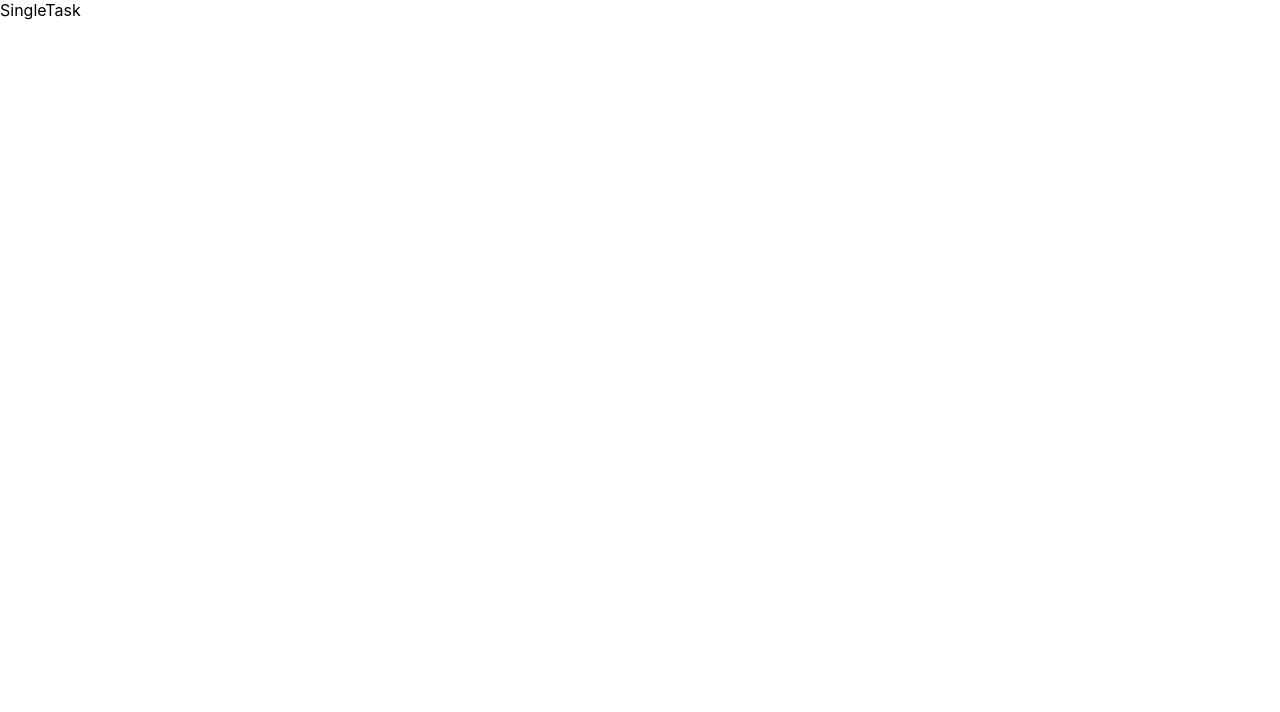
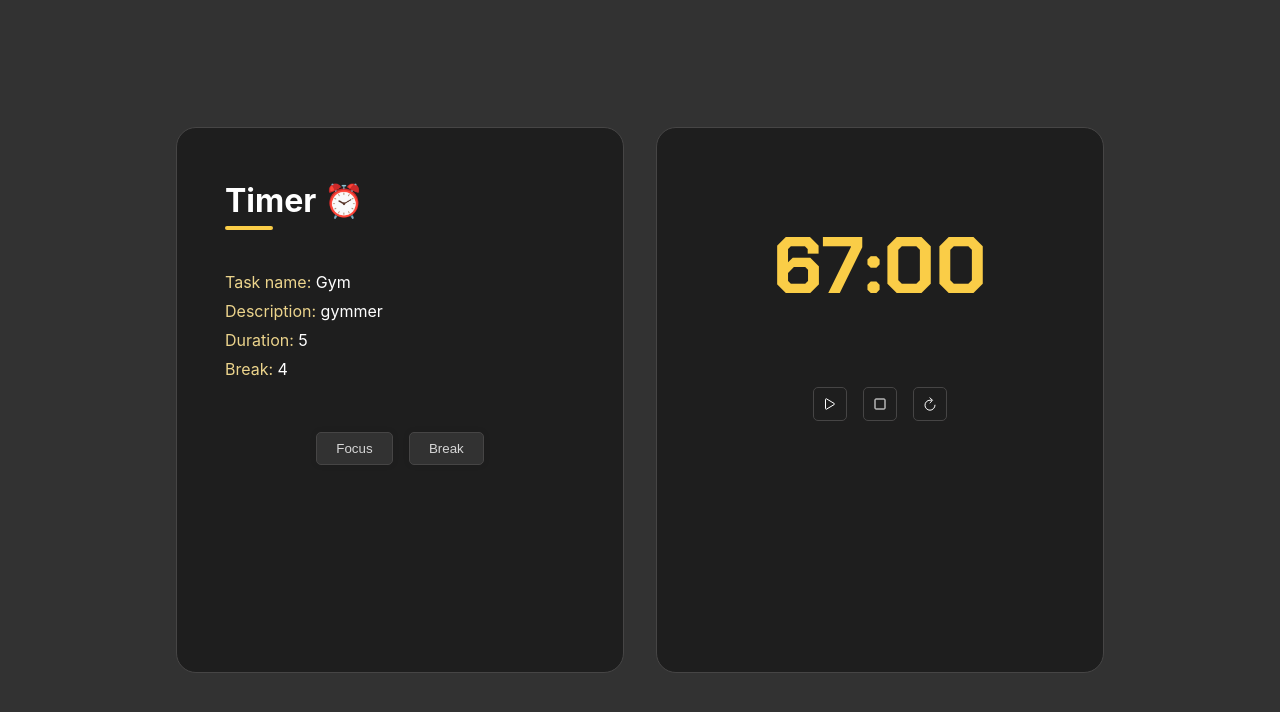
Before and after one commit to rahulk31/pomodoro, a React (Create React App) app: page /task/1 in a window 1280 px wide. Shown: the top 712 px of the page. Built offline with nearby package versions, Linux system fonts and the light colour scheme.

Commit message:
finished UI template

```diff
--- a/src/App.js
+++ b/src/App.js
@@ -10,7 +10,7 @@ function App() {
       <Routes>
         <Route path="/" element={<HomePage />} exact />
         <Route path="/tasks" element={<Tasks />} />
-        <Route path="/task/:id" element={<SingleTask />} />
+        <Route path="/task/:taskId" element={<SingleTask />} />
       </Routes>
     </>
   );
--- a/src/components/addTask/addTask.css
+++ b/src/components/addTask/addTask.css
@@ -11,6 +11,7 @@
   font-size: 0.9rem;
   width: 250px;
   border: 1px solid #464545;
+  box-shadow: 2px 2px 20px 5px rgba(0, 0, 0, 0.1), -2px -2px 20px 5px rgba(0, 0, 0, 0.1);
 }
 
 .form-heading {
--- a/src/components/taskRow/TaskRow.jsx
+++ b/src/components/taskRow/TaskRow.jsx
@@ -24,9 +24,14 @@ const TaskRow = ({ task }) => {
           <p>{task.title}</p>
         </div>
         <div className="taskrow-right">
-          <Link to="/task/:id"><IoTimeOutline className="taskrow-icon" /></Link>
+          <Link to={`/task/${task.id}`}>
+            <IoTimeOutline className="taskrow-icon" />
+          </Link>
           <IoPencil className="taskrow-icon" />
-          <IoTrashOutline className="taskrow-icon" onClick={() => deleteTaskHandler(task.id)} />
+          <IoTrashOutline
+            className="taskrow-icon"
+            onClick={() => deleteTaskHandler(task.id)}
+          />
         </div>
       </div>
     </>
--- a/src/index.css
+++ b/src/index.css
@@ -1,3 +1,5 @@
+@import url('https://fonts.googleapis.com/css2?family=Chakra+Petch:wght@700&display=swap');
+
 body {
   margin: 0;
   padding: 0;
--- a/src/pages/SingleTask/SingleTask.jsx
+++ b/src/pages/SingleTask/SingleTask.jsx
@@ -1,10 +1,68 @@
-import React from 'react'
-import './singleTask.css';
+import React from "react";
+import "./singleTask.css";
+import {
+  IoPlayOutline,
+  IoStopOutline,
+  IoRefreshOutline,
+} from "react-icons/io5";
+
+import { useParams } from "react-router-dom";
+import { useTask } from "../../context/tasks-context";
 
 const SingleTask = () => {
+  const { taskId } = useParams();
+  const { tasksDB } = useTask();
+
+  const task = tasksDB.filter((task) => task.id === taskId);
+  console.log(task);
   return (
-    <div>SingleTask</div>
-  )
-}
+    <>
+      <div className="singletask-main">
+        <div className="singletask-panel-left">
+          <div className="heading">
+            <h1>Timer ⏰</h1>
+          </div>
 
-export default SingleTask
+          <div className="task-details-wrapper">
+            <p className="task-heading">
+              <span className="highlight-primary">Task name: </span>
+              {task[0].title}
+            </p>
+            <p className="task-desription">
+              <span className="highlight-primary">Description: </span>
+              {task[0].description}
+            </p>
+            <p className="task-duration">
+              <span className="highlight-primary">Duration: </span>
+              {task[0].duration}
+            </p>
+            <p className="task-break">
+              <span className="highlight-primary">Break: </span>
+              {task[0].break}
+            </p>
+          </div>
+          <div className="mode-cta">
+            <button className="btn-mode focus">Focus</button>
+            <button className="btn-mode break">Break</button>
+          </div>
+        </div>
+
+        {/* // Right Panel */}
+        <div className="singletask-panel-right">
+          <div className="timer-wrapper">
+            <div className="timer">
+              <h1 className="timer-text">67:00</h1>
+            </div>
+            <div className="timer-cta">
+              <IoPlayOutline className="timer-icon" />
+              <IoStopOutline className="timer-icon" />
+              <IoRefreshOutline className="timer-icon" />
+            </div>
+          </div>
+        </div>
+      </div>
+    </>
+  );
+};
+
+export default SingleTask;
--- a/src/pages/SingleTask/singleTask.css
+++ b/src/pages/SingleTask/singleTask.css
@@ -0,0 +1,122 @@
+.singletask-main {
+  display: flex;
+  justify-content: center;
+  align-items: center;
+  gap: 2rem;
+  background-color: #323232;
+  width: 100%;
+  height: 100vh;
+  color: #fff;
+}
+
+.singletask-panel-left,
+.singletask-panel-right {
+  background-color: #1e1e1e;
+  height: 60%;
+  border-radius: 1.25rem;
+  padding: 2rem 3rem;
+  width: 350px;
+  border: 1px solid #464545;
+}
+
+.singletask-panel-left .heading {
+  position: relative;
+}
+
+.singletask-panel-left .heading h1::after {
+  content: "";
+  width: 3rem;
+  height: 0.3rem;
+  border-radius: 5px;
+  position: absolute;
+  left: 0;
+  bottom: -10px;
+  background-color: #facd47;
+}
+
+.task-details-wrapper {
+    margin: 3rem auto;
+}
+
+.task-details-wrapper > * {
+    line-height: 1.8;
+}
+
+.highlight-primary {
+    color: #ecd48c;
+}
+
+.mode-cta {
+    display: flex;
+    justify-content: center;
+    align-items: center;
+    gap: 1rem;
+    margin-bottom: 2rem;
+}
+
+.btn-mode {
+    border: 1px solid #464545;
+    padding: 0.5rem 1.2rem;
+    border-radius: 5px;
+    background-color: #323232;
+    color: #d6d6d6;
+    box-shadow: 0 0 5px 2px rgba(0, 0, 0, 0.05);
+    cursor: pointer;
+}
+
+.btn-mode:hover {
+    box-shadow: 0 0 5px 5px rgba(0, 0, 0, 0.2);
+}
+
+.timer-wrapper {
+    display: flex;
+    justify-content: center;
+    align-items: center;
+    flex-direction: column;
+    width: 100%
+}
+
+.timer {
+    width: 80%;
+    text-align: center;
+}
+
+.timer-text {
+    font-size: 5rem;
+    font-family: 'Chakra Petch', sans-serif;
+    color: #facd47;
+}
+
+.timer-icon {
+    font-size: 1rem;
+    margin: 1rem 0.5rem;
+    padding: 0.5rem;
+    border: 1px solid #464545;
+    border-radius: 5px;
+    cursor: pointer;
+}
+
+.timer-icon:hover {
+    box-shadow: 0 0 5px 2px #323232;
+}
+
+
+/* Media Queries */
+
+@media screen and (max-width: 780px) {
+    .singletask-main {
+      flex-direction: column;
+      padding: 3rem 0;
+      height: auto;
+    }
+
+    .singletask-panel-left,
+    .singletask-panel-right {
+      background-color: #1e1e1e;
+      min-height: 300px;
+      border-radius: 1.25rem;
+      width: 300px;
+    }
+
+
+  }
--- a/src/pages/Tasks/tasks.css
+++ b/src/pages/Tasks/tasks.css
@@ -7,7 +7,6 @@
   width: 100%;
   height: 100vh;
   color: #fff;
-  position: relative;
 }
 
 .tasks-panel-left,
@@ -34,7 +33,6 @@
 
 .tasks-panel-right {
   position: relative;
-  margin-bottom: 4rem;
 }
 
 .tasks-panel-left .greeting,
@@ -67,13 +65,6 @@
   padding: 0.5rem 0.7rem;
   text-align: left;
 }
-
-/* .tasks-panel-right {
-  display: flex;
-  justify-content: center;
-  align-items: center;
-  position: relative;
-} */
 
 .task-wrapper {
   display: flex;
@@ -116,7 +107,9 @@
   border: 1px solid #464545;
 }
 
-@media screen and (max-width: 550px) {
+/* Media Queries */
+
+@media screen and (max-width: 780px) {
   .tasks-main {
     flex-direction: column;
     padding: 3rem 0;
```
